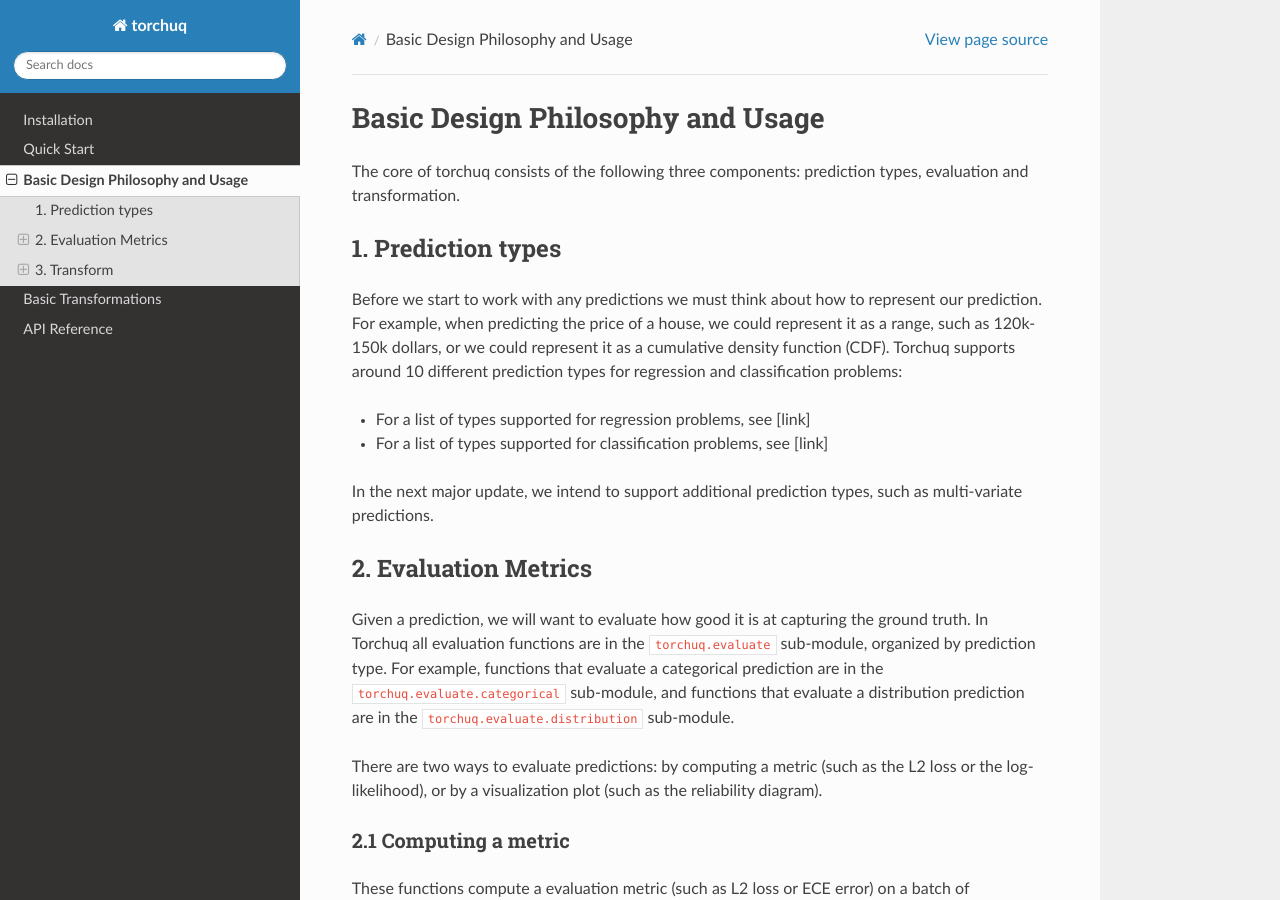
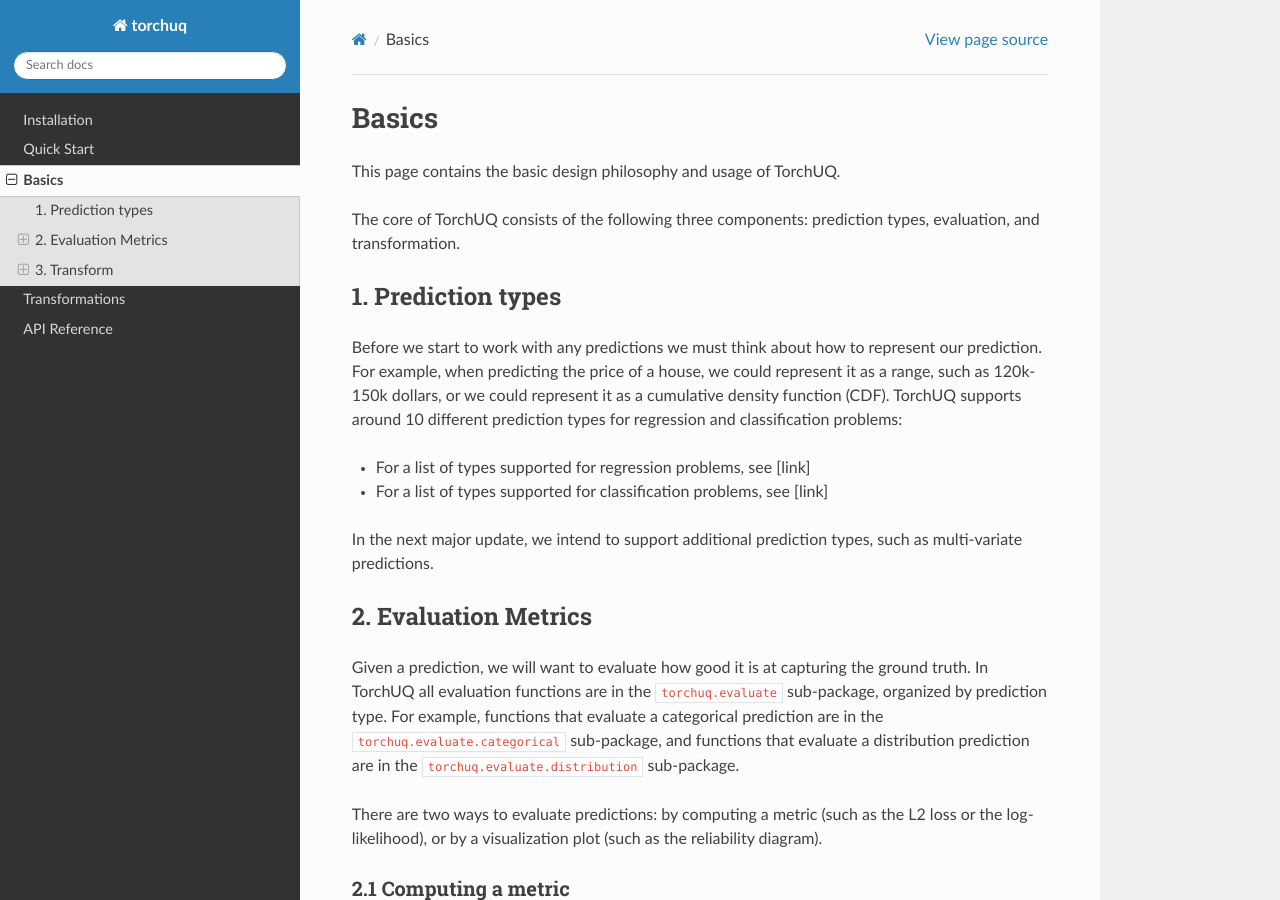
Before and after one commit to TorchUQ/torchuq, a Sphinx documentation site: the page built from docs/basics.md, in a window 1280 px wide and 900 px high. Built offline with Sphinx 7.4.7 and the Read the Docs theme 2.0.0, drawn with Linux system fonts in a browser that asks for light colours; formulas are drawn with MathJax 3; some of the changed text lies outside the part shown.

Commit message:
docs: clean up basics, transformations pages

````diff
--- a/docs/basics.md
+++ b/docs/basics.md
@@ -1,11 +1,12 @@
+# Basics
 
-# Basic Design Philosophy and Usage
+This page contains the basic design philosophy and usage of TorchUQ.
 
-The core of torchuq consists of the following three components: prediction types, evaluation and transformation.
+The core of TorchUQ consists of the following three components: prediction types, evaluation, and transformation.
 
 ## 1. Prediction types
 
-Before we start to work with any predictions we must think about how to represent our prediction. For example, when predicting the price of a house, we could represent it as a range, such as 120k-150k dollars, or we could represent it as a cumulative density function (CDF). Torchuq supports around 10 different prediction types for regression and classification problems:
+Before we start to work with any predictions we must think about how to represent our prediction. For example, when predicting the price of a house, we could represent it as a range, such as 120k-150k dollars, or we could represent it as a cumulative density function (CDF). TorchUQ supports around 10 different prediction types for regression and classification problems:
 
 - For a list of types supported for regression problems, see [link]
 
@@ -15,7 +16,7 @@
 
 ## 2. Evaluation Metrics
 
-Given a prediction, we will want to evaluate how good it is at capturing the ground truth. In Torchuq all evaluation functions are in the ```torchuq.evaluate```  sub-module, organized by prediction type. For example, functions that evaluate a categorical prediction are in the ```torchuq.evaluate.categorical``` sub-module, and functions that evaluate a distribution prediction are in the ```torchuq.evaluate.distribution``` sub-module.
+Given a prediction, we will want to evaluate how good it is at capturing the ground truth. In TorchUQ all evaluation functions are in the ```torchuq.evaluate```  sub-package, organized by prediction type. For example, functions that evaluate a categorical prediction are in the ```torchuq.evaluate.categorical``` sub-package, and functions that evaluate a distribution prediction are in the ```torchuq.evaluate.distribution``` sub-package.
 
 There are two ways to evaluate predictions: by computing a metric (such as the L2 loss or the log-likelihood), or by a visualization plot (such as the reliability diagram).
 
@@ -53,7 +54,7 @@
 
 ## 3. Transform
 
-The final and key component of torchuq is transformation. We will want to transform low quality predictions (such as uncalibrated predictions) into new high quality predictions, usually with the help of some data.
+The final and key component of TorchUQ is transformation. We will want to transform low quality predictions (such as uncalibrated predictions) into new high quality predictions, usually with the help of some data.
 
 The main workhorse for transformation is the Calibrator abstract class, which defines a unified interface for an extremely large collection of calibration algorithms (including standard calibration algorithms, conformal prediction, decision calibration, multi-calibration, and many more).
 
@@ -63,15 +64,16 @@
 
 1. ```Calibrator.__init__```(input_type='auto')
 
-The initialization function can take optional arguments, but has only one required argument, which is the input type --- it can be any of the prediction types in the previous section.
+The initialization function can take optional arguments, but has only one required argument, which is the input type---it can be any of the prediction types in the previous section.
 
 2. ``` Calibrator.train(predictions, labels, side_feature=None) ```
 
-The ```Calibrator.train``` function uses the training data to learn any parameters that is necessary to transform a low quality prediction into a high quality prediction. It takes as input a set of predictions and the corresponding labels. In addition, a few recalibration algorithms --- such as group calibration or multicalibration --- can take as input additional side features, and the transformation depends on the side feature.
+The ```Calibrator.train``` function uses the training data to learn any parameters that is necessary to transform a low quality prediction into a high quality prediction. It takes as input a set of predictions and the corresponding labels. In addition, a few recalibration algorithms---such as group calibration or multicalibration---can take as input additional side features, and the transformation depends on the side feature.
 
 3. ```Calibrator.__call__(predictions, side_feature=None)```
 
 To use the learned calibrator to transform new data, simply run ```Calibrator(new_prediction)```. Note that several calibrator can transform a prediction into a different type. For example, the ```ConformalCalibrator``` class takes as input an original prediction of any type, and outputs new predictions that are distributions.
+
 
 ### Example
 
@@ -90,4 +92,4 @@
 
 ```Calibrator.update(predictions, labels, side_feature=None) ```
 
-This function works in the same way as ```calibrator.train```--- except that instead of training the calibrator from scratch, it updates the calibrator with the new data. For an online prediction example see [link].
+This function works in the same way as ```calibrator.train```---except that instead of training the calibrator from scratch, it updates the calibrator with the new data. For an online prediction example see [link].
--- a/docs/transformation.md
+++ b/docs/transformation.md
@@ -1,10 +1,7 @@
-# Basic Transformations
-
+# Transformations
 
 
 ## Transformations for regression prediction types
-
-
 
 |              | Point  | Distribution | Interval | Quantile | Particle |
 | :----------: | :----: | :----------: | :------: | :------: | :------: |
@@ -16,10 +13,7 @@
 |   Ensemble   | ->Dist |     Yes      |  ->Dist  |  ->Dist  |  ->Dist  |
 
 
-
-Transformations for classification prediction types
-
-
+## Transformations for classification prediction types
 
 |             | topk | categorical | uset |
 | :---------: | :--: | :---------: | :--: |
````
